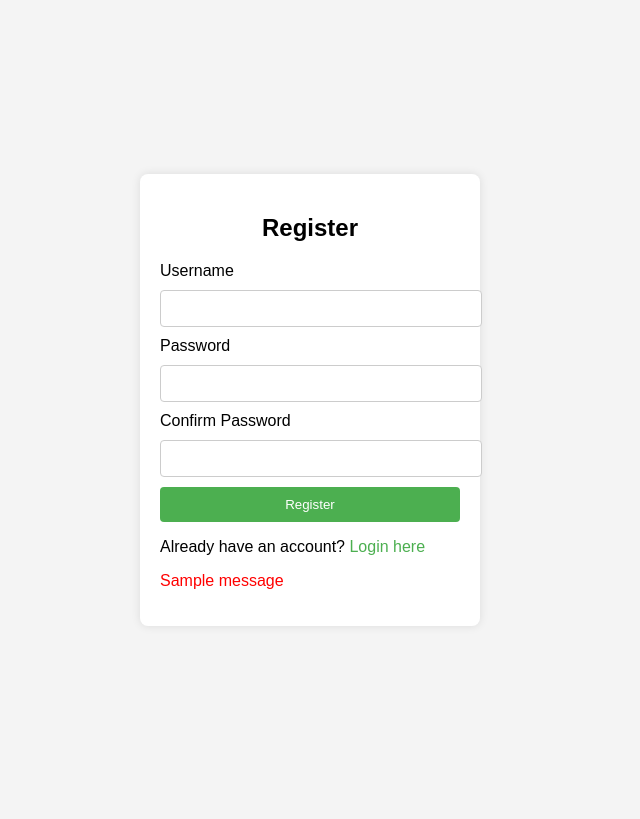
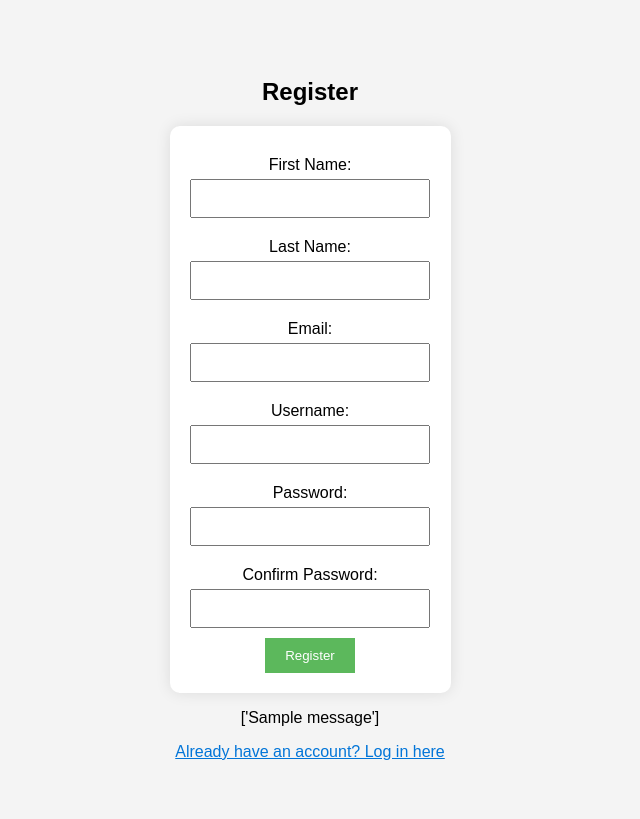
Before and after one commit to erenYeager98/reg-login_page, a Flask app: page /register in a window 1280 px wide. Shown: the whole page, without its empty margins (330-970 px from the left). Before the commit the page ends 589 px from the top, so only its background shows below. Run offline with Flask 3, Linux system fonts and the light colour scheme; one stand-in notice (Sample message) is shown; some libraries are stand-ins or nearby versions.

Commit message:
Update Styles

```diff
--- a/app.py
+++ b/app.py
@@ -1,70 +1,94 @@
-from flask import Flask, render_template, request, redirect, url_for, flash, session
+from flask import Flask, render_template, redirect, url_for, flash, session
 from flask_bcrypt import Bcrypt
 from flask_wtf import FlaskForm
 from wtforms import StringField, PasswordField, validators
 from flask_wtf.csrf import CSRFProtect
 from datetime import timedelta, datetime
 import os
+import json
+
 app = Flask(__name__)
 app.secret_key = 'strong_secret_key'
 bcrypt = Bcrypt(app)
 csrf = CSRFProtect(app)
-
-# Dummy user database for demonstration
-users_db = {}
 
 # Lockout mechanism
 failed_attempts = {}
 LOCKOUT_THRESHOLD = 3  # After 3 failed attempts
 LOCKOUT_TIME = 300  # Lockout time in seconds (5 minutes)
 
+USERS_JSON = 'users.json'
 
+def load_users():
+    if os.path.exists(USERS_JSON):
+        with open(USERS_JSON, 'r') as f:
+            return json.load(f)
+    return {}
+
+def save_users(users):
+    with open(USERS_JSON, 'w') as f:
+        json.dump(users, f, indent=4)
+
+# Registration form class
 class RegistrationForm(FlaskForm):
+    first_name = StringField('First Name', [validators.InputRequired(), validators.Length(min=2, max=25)])
+    last_name = StringField('Last Name', [validators.InputRequired(), validators.Length(min=2, max=25)])
+    email = StringField('Email', [validators.InputRequired(), validators.Email()])
     username = StringField('Username', [validators.InputRequired(), validators.Length(min=4, max=25)])
     password = PasswordField('Password', [validators.InputRequired(), validators.Length(min=6)])
     confirm_password = PasswordField('Confirm Password', [validators.InputRequired(), validators.EqualTo('password')])
 
-
+# Login form class
 class LoginForm(FlaskForm):
     username = StringField('Username', [validators.InputRequired(), validators.Length(min=4, max=25)])
     password = PasswordField('Password', [validators.InputRequired()])
-
 
 @app.route('/')
 def index():
     form = LoginForm()
     return render_template('login.html', form=form)
 
-
 @app.route('/register', methods=['GET', 'POST'])
 def register():
     form = RegistrationForm()
+    users_db = load_users()
+        # Proceed only on validation success
     if form.validate_on_submit():
         username = form.username.data
         password = form.password.data
+        email = form.email.data
+        first_name = form.first_name.data
+        last_name = form.last_name.data
 
         if username in users_db:
             flash("Username already exists. Try a different one.")
             return redirect(url_for('register'))
 
-        # Hash the password and store it
+        # Hash the password and store user info in JSON
         hashed_password = bcrypt.generate_password_hash(password).decode('utf-8')
-        users_db[username] = hashed_password
+        users_db[username] = {
+            'first_name': first_name,
+            'last_name': last_name,
+            'username': username,
+            'email': email,
+            'password': hashed_password
+        }
 
+        save_users(users_db)
         flash("Registration successful! You can now log in.")
         return redirect(url_for('index'))
 
     return render_template('register.html', form=form)
 
-
 @app.route('/login', methods=['POST'])
 def login():
     form = LoginForm()
+    users_db = load_users()
+
     if form.validate_on_submit():
         username = form.username.data
         password = form.password.data
 
-        # Lockout check
         if username in failed_attempts and failed_attempts[username]['count'] >= LOCKOUT_THRESHOLD:
             lockout_end_time = failed_attempts[username]['time'] + timedelta(seconds=LOCKOUT_TIME)
             if datetime.now() < lockout_end_time:
@@ -74,7 +98,7 @@ def login():
                 failed_attempts[username]['count'] = 0  # Reset failed attempts after lockout
 
         # Check if user exists and password matches
-        if username in users_db and bcrypt.check_password_hash(users_db[username], password):
+        if username in users_db and bcrypt.check_password_hash(users_db[username]['password'], password):
             session['user'] = username
             session.permanent = True
             app.permanent_session_lifetime = timedelta(minutes=30)  # Set session expiration
@@ -91,15 +115,15 @@ def login():
 
     return render_template('login.html', form=form)
 
-
 @app.route('/dashboard')
 def dashboard():
     if 'user' in session:
-        return f"Welcome {session['user']} to your dashboard!"
+        users_db = load_users()
+        user_info = users_db.get(session['user'], {})
+        return f"Welcome {user_info['first_name']} {user_info['last_name']} to Failsafe!"
     else:
         flash("Please log in first.")
         return redirect(url_for('index'))
-
 
 @app.route('/logout')
 def logout():
@@ -107,6 +131,5 @@ def logout():
     flash("Logged out successfully!")
     return redirect(url_for('index'))
 
-
 if __name__ == '__main__':
     app.run(debug=True)
--- /dev/null
+++ b/static/css/register_style.css
@@ -0,0 +1,41 @@
+body {
+    font-family: Arial, sans-serif;
+    background-color: #f4f4f4;
+    text-align: center;
+    padding: 50px;
+}
+
+form {
+    background-color: #ffffff;
+    padding: 20px;
+    border-radius: 10px;
+    box-shadow: 0px 0px 15px 0px rgba(0, 0, 0, 0.1);
+    display: inline-block;
+}
+
+label {
+    display: block;
+    margin: 10px 0 5px;
+}
+
+input[type="text"], input[type="password"], input[type="email"] {
+    padding: 10px;
+    width: 90%;
+    margin-bottom: 10px;
+}
+
+input[type="submit"] {
+    padding: 10px 20px;
+    background-color: #5cb85c;
+    color: white;
+    border: none;
+    cursor: pointer;
+}
+
+input[type="submit"]:hover {
+    background-color: #4cae4c;
+}
+
+a {
+    color: #0275d8;
+}
--- a/templates/login.html
+++ b/templates/login.html
@@ -4,7 +4,7 @@
     <meta charset="UTF-8">
     <meta name="viewport" content="width=device-width, initial-scale=1.0">
     <title>Login</title>
-    <link rel="stylesheet" href="{{ url_for('static', filename='css/style.css') }}">
+    <link rel="stylesheet" href="{{ url_for('static', filename='css/login_style.css') }}">
     <script defer src="{{ url_for('static', filename='js/script.js') }}"></script>
 </head>
 <body>
--- a/templates/register.html
+++ b/templates/register.html
@@ -4,29 +4,35 @@
         <meta charset="UTF-8">
         <meta name="viewport" content="width=device-width, initial-scale=1.0">
         <title>Register</title>
-    <link rel="stylesheet" href="{{ url_for('static', filename='css/style.css') }}">
-    <script defer src="{{ url_for('static', filename='js/script.js') }}"></script>
+        <link rel="stylesheet" type="text/css" href="{{ url_for('static', filename='css/register_style.css') }}">
     </head>
+
 <body>
-    <div class="form-container">
     <h2>Register</h2>
-        <form method="POST" action="/register" id="registerForm">
-            {{ form.hidden_tag() }}
-            {{ form.username.label }} {{ form.username }}
-            {{ form.password.label }} {{ form.password }}
-            {{ form.confirm_password.label }} {{ form.confirm_password }}
-            <button type="submit">Register</button>
-            <p>Already have an account? <a href="/">Login here</a></p>
+    <form method="POST">
+        {{ form.csrf_token() }}
+        <label for="first_name">First Name:</label>
+        {{ form.first_name(size=25) }}<br>
+
+        <label for="last_name">Last Name:</label>
+        {{ form.last_name(size=25) }}<br>
+
+        <label for="email">Email:</label>
+        {{ form.email(size=25) }}<br>
+
+        <label for="username">Username:</label>
+        {{ form.username(size=25) }}<br>
+
+        <label for="password">Password:</label>
+        {{ form.password(size=25) }}<br>
+
+        <label for="confirm_password">Confirm Password:</label>
+        {{ form.confirm_password(size=25) }}<br>
+
+        <input type="submit" value="Register">
     </form>
-        {% with messages = get_flashed_messages() %}
-            {% if messages %}
-                <ul>
-                    {% for message in messages %}
-                        <li>{{ message }}</li>
-                    {% endfor %}
-                </ul>
-            {% endif %}
-        {% endwith %}
-    </div>
+
+    <p>{{ get_flashed_messages() }}</p>
+    <a href="/">Already have an account? Log in here</a>
 </body>
 </html>
--- a/users.json
+++ b/users.json
@@ -1,12 +1,10 @@
 {
-    "users": [
-        {
-            "username": "your_username",
-            "password": "$2b$12$CE1iu6bMbQf.hUcup9EiiO5UDa0N7Y1Rz3WJke6nKZ/SNBHieEZeO"
-        },
-        {
-            "username": "dk",
-            "password": "$2b$12$JL48ZFIhYOCu.DYWfecoa.ESmTV77DjkyRg8rF.o6dNNcK1ItFyam"
-        }
-    ]
+    "users": [],
+    "test": {
+        "first_name": "test",
+        "last_name": "test",
+        "username": "test",
+        "email": "test@yahoo.com",
+        "password": "$2b$12$JmNsDwsTc81JNPtH8hAmyuHM3oDyGnkU08C6s3YuPEgFGuu0J7jq."
+    }
 }
```
Also changed, not shown: static/css/login_style.css (renamed from static/css/style.css). Lines whose indentation alone changed are shown as unchanged.
